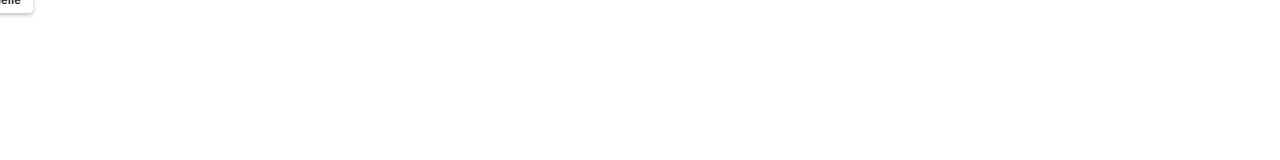
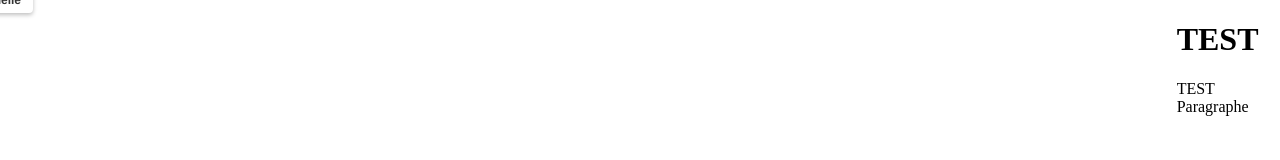
Before and after one commit to GiovanniScarpellino/astronaute-3D, a plain HTML site: page model-viewer.html in a window 1280 px wide. Drawn offline with Linux system fonts and the light colour scheme; some packages are replaced by stand-ins of ours; a script that the page names is missing.

Commit message:
Add test paragraphe

```diff
--- a/model-viewer.html
+++ b/model-viewer.html
@@ -9,6 +9,14 @@
       margin: 0;
       height: 100vh;
       width: 100%;
+    }
+
+    body .container{
+      position: relative;
+      display: flex;
+      height: 100%;
+      width: 100%;
+      gap: 15px;
     }
 
     body model-viewer {
@@ -37,10 +45,12 @@
     </div>
   </model-viewer> -->
 
-  <model-viewer src="attila-plat.glb" ar ar-modes="webxr scene-viewer quick-look" camera-controls tone-mapping="neutral"
-    poster="poster.webp" shadow-intensity="1">
-    <button class="Hotspot" slot="hotspot-1" data-position="8.265398979187012m 2.3138779937576843m 3.5129908420512397m"
-      data-normal="1m 0m 0m" data-visibility-attribute="visible">
+  <div class="container">
+    <model-viewer src="attila-plat.glb" ar ar-modes="webxr scene-viewer quick-look" camera-controls
+      tone-mapping="neutral" poster="poster.webp" shadow-intensity="1">
+      <button class="Hotspot" slot="hotspot-1"
+        data-position="8.265398979187012m 2.3138779937576843m 3.5129908420512397m" data-normal="1m 0m 0m"
+        data-visibility-attribute="visible">
         <div class="HotspotAnnotation">Echelle</div>
       </button>
       <div class="progress-bar hide" slot="progress-bar">
@@ -49,15 +59,22 @@
     </model-viewer>
 
 
+    <div class="text">
+      <h1>TEST</h1>
 
+      <p>TEST Paragraphe</p>
+    </div>
+  </div>
 
   <script type="module">
     const modelViewer2 = document.querySelector("model-viewer");
     const annotationClicked = (annotation) => {
       let dataset = annotation.dataset;
       modelViewer2.cameraTarget = dataset.position;
-      modelViewer2.cameraOrbit = dataset.orbit;
+      modelViewer2.cameraOrbit = dataset.normal;
       modelViewer2.fieldOfView = '45deg';
+
+      document.querySelector('.text p').innerHTML = "Echelle";
     }
 
     modelViewer2.querySelectorAll('button').forEach((hotspot) => {
```
Lines whose indentation alone changed are shown as unchanged.
